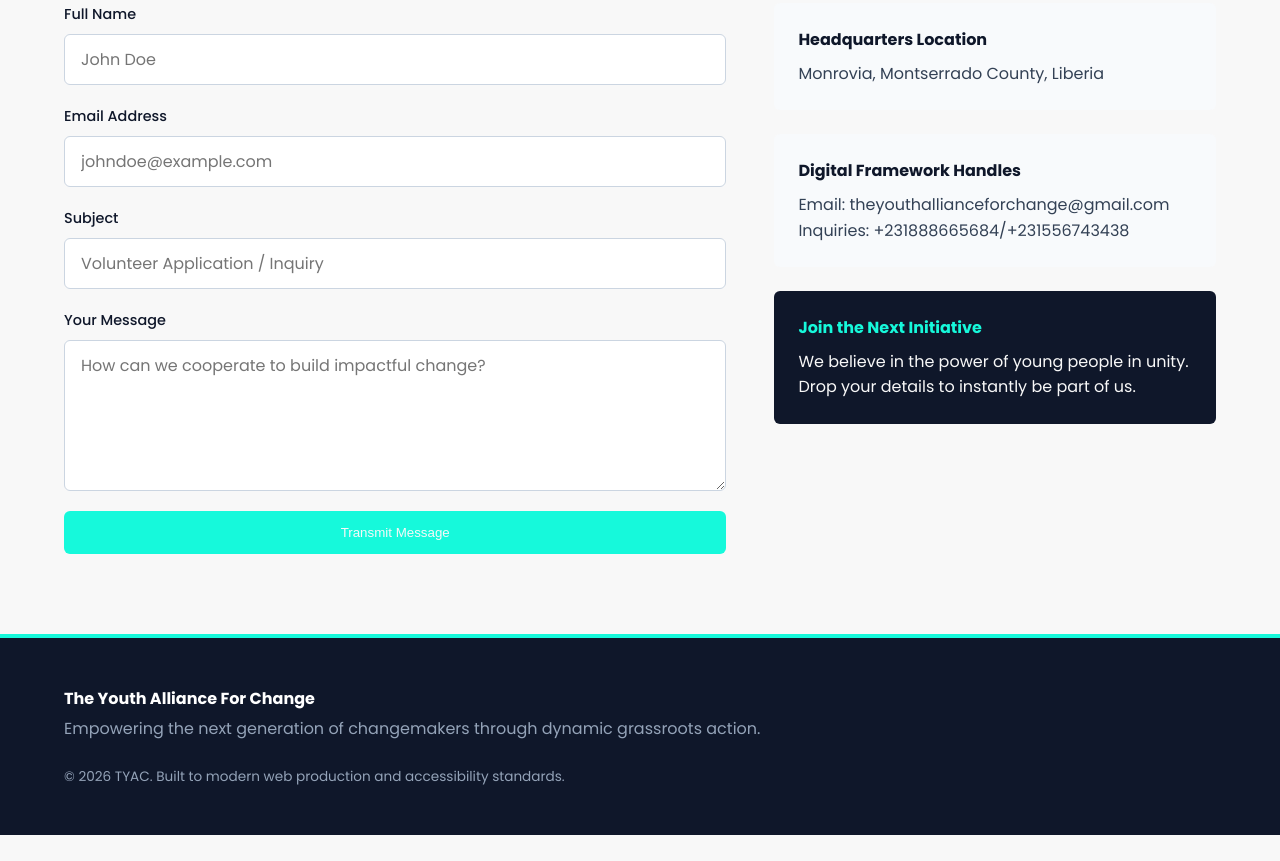
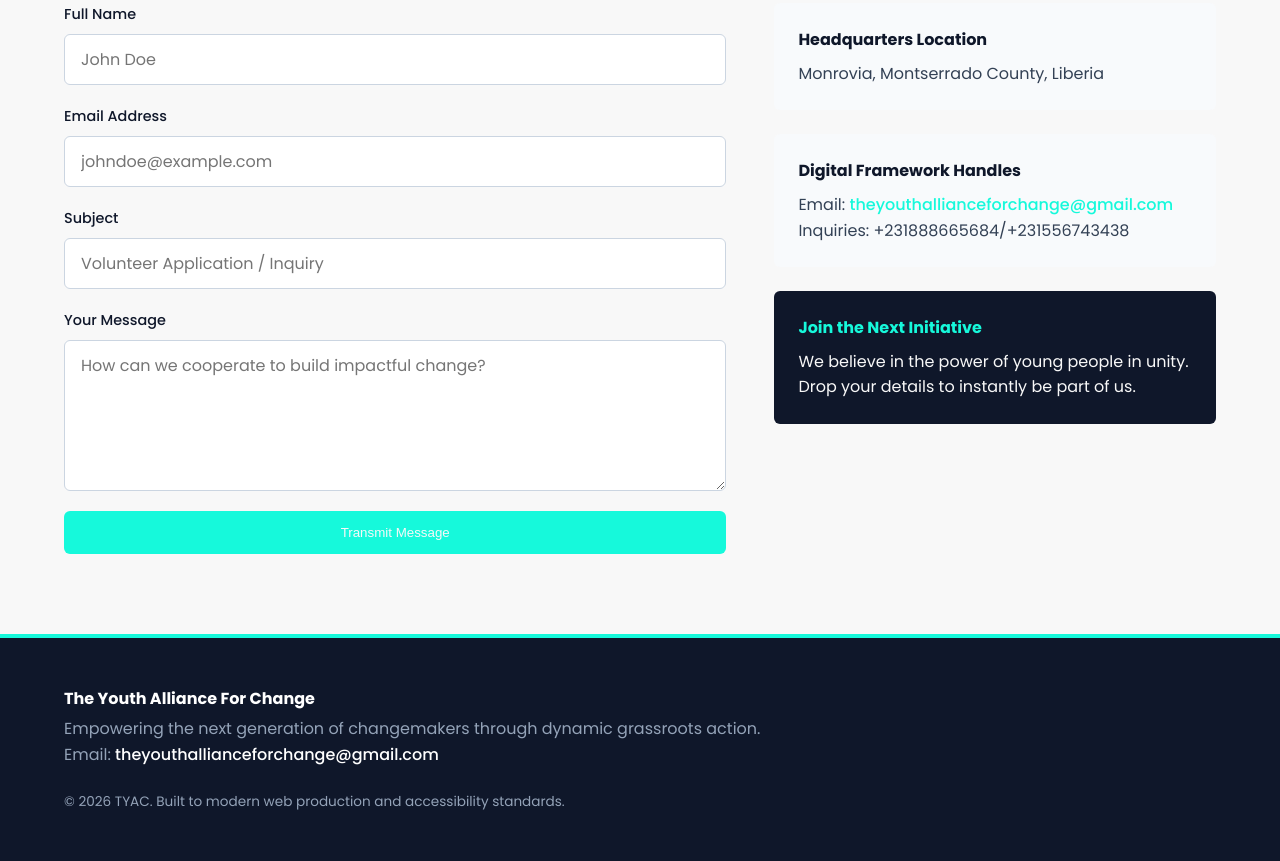
Before and after one commit to theyouthallianceforchange-glitch/TYAC, a plain HTML site: page index.html in a window 1280 px wide. Shown: the part 4952-5813 px from the top of the page. Before the commit the page ends 5787 px from the top, so only its background shows below. Drawn offline with Linux system fonts and the light colour scheme.

Commit message:
Link organization email and configure development environment
Co-authored-by: base44-builder[bot] <245833847+base44-builder[bot]@users.noreply.github.com>

```diff
--- a/index.html
+++ b/index.html
@@ -277,7 +277,7 @@
                         </div>
                         <div class="info-card">
                             <h4>Digital Framework Handles</h4>
-                            <p>Email: theyouthallianceforchange@gmail.com </p>
+                            <p>Email: <a href="mailto:theyouthallianceforchange@gmail.com" class="email-link">theyouthallianceforchange@gmail.com</a></p>
                             <p>Inquiries: +231888665684/+231556743438</p>
                         </div>
                         <div class="info-card highlight-box">
@@ -295,7 +295,7 @@
         <div class="container footer-grid">
             <div class="footer-brand">
                 <h4>The Youth Alliance For Change</h4>
-                <p>Empowering the next generation of changemakers through dynamic grassroots action.</p>
+                <p>Empowering the next generation of changemakers through dynamic grassroots action.<br>Email: <a href="mailto:theyouthallianceforchange@gmail.com" class="email-link">theyouthallianceforchange@gmail.com</a></p>
             </div>
             <div class="footer-copy">
                 &copy; 2026 TYAC. Built to modern web production and accessibility standards.
--- a/style.css
+++ b/style.css
@@ -49,6 +49,26 @@ a {
 
 ul {
     list-style: none;
+}
+
+/* Clickable organization email links */
+.email-link {
+    color: var(--accent-color);
+    font-weight: 500;
+    word-break: break-word;
+}
+
+.email-link:hover {
+    color: var(--primary-color);
+    text-decoration: underline;
+}
+
+.main-footer .email-link {
+    color: #ffffff;
+}
+
+.main-footer .email-link:hover {
+    color: var(--accent-color);
 }
 
 /* REUSABLE COMPONENTS & UTILITIES */
```
Also changed, not shown: .base44/environment.json (added), 3 other files.
